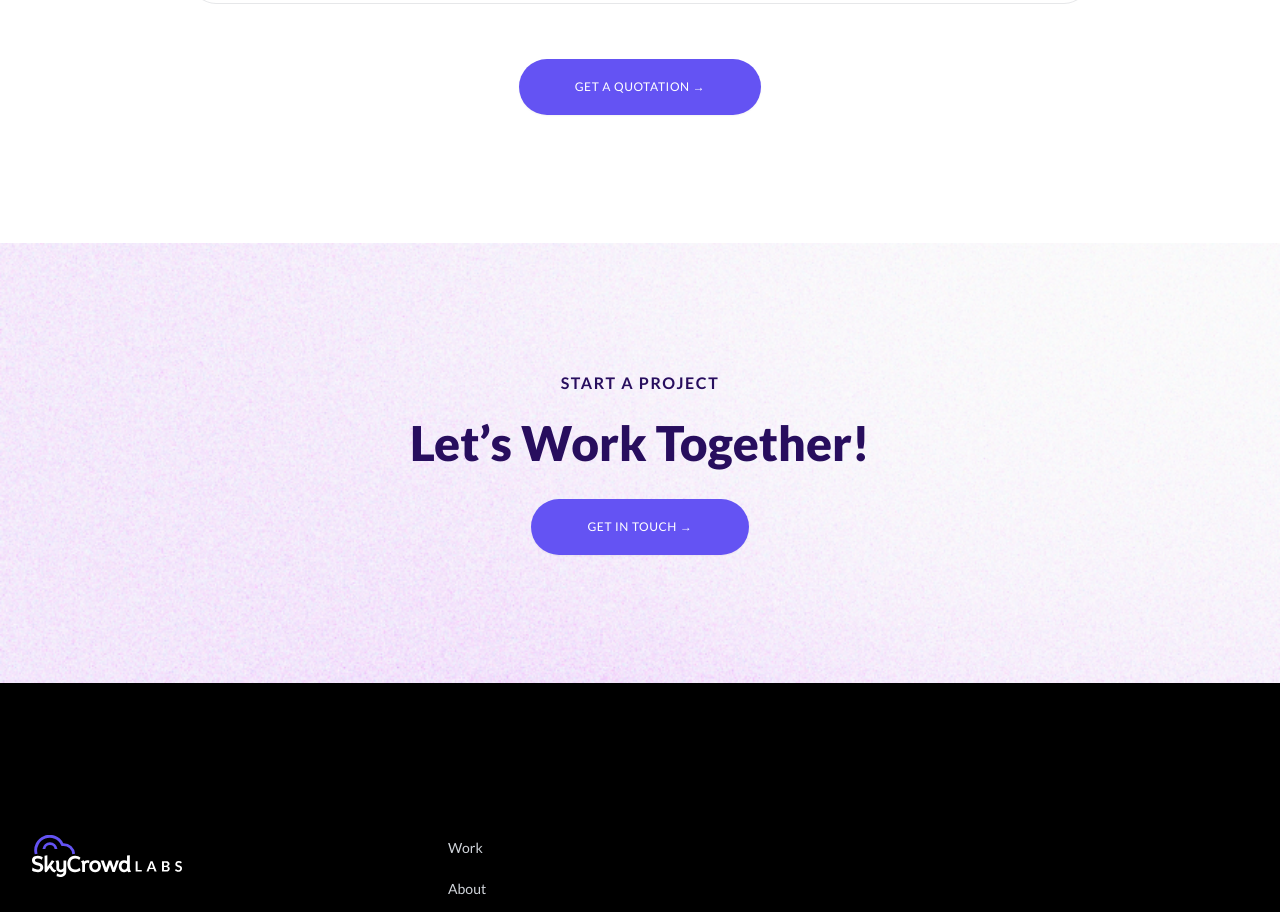
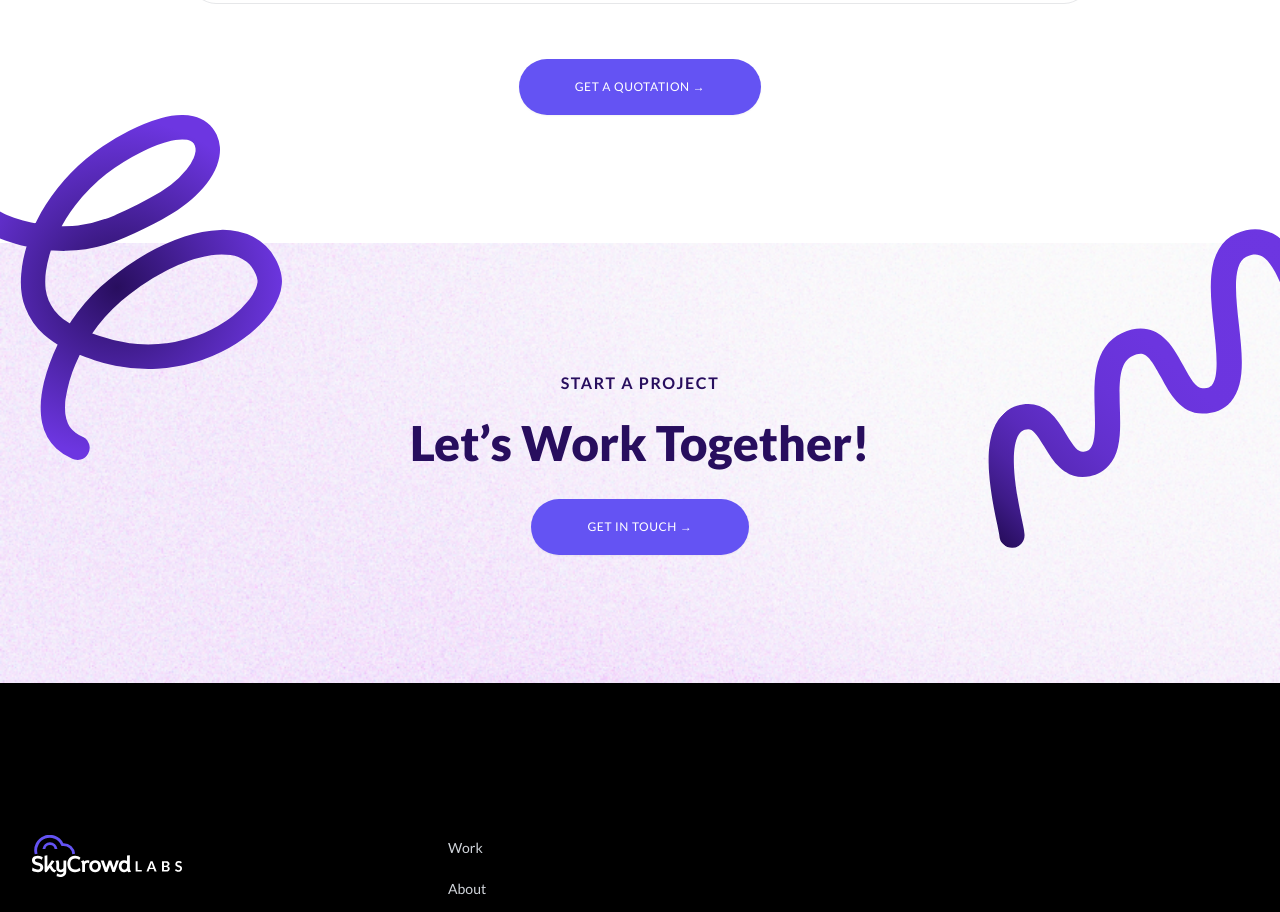
Before and after one commit to SkyCrowdLabs/landing-page, a Next.js app: page / in a window 1280 px wide. Shown: the part 3084-3996 px from the top of the page. Built offline with nearby package versions, Linux system fonts and the light colour scheme.

Commit message:
Add more squigglies

```diff
--- a/src/app/sections/GetInTouch.tsx
+++ b/src/app/sections/GetInTouch.tsx
@@ -5,7 +5,21 @@ import Button from '../components/Button';
 
 const GetInTouch = () => {
   return (
-    <div className="bg-white bg-hero-pattern bg-cover px-6 py-24 sm:py-32 lg:px-8">
+    <div className="relative bg-white bg-hero-pattern bg-cover px-6 py-24 sm:py-32 lg:px-8">
+      <Image
+        src="/squiggly-7.svg"
+        alt="squiggly graphics"
+        height={320}
+        width={330}
+        className="absolute -left-12 -top-32"
+      />
+      <Image
+        src="/squiggly-1.svg"
+        alt="squiggly graphics"
+        height={320}
+        width={330}
+        className="absolute -right-12 top-20 -rotate-[45deg] scale-125"
+      />
       <div className="mx-auto max-w-4xl text-center">
         <SectionTitle title={'Start a project'} />
         <SectionHeader header={'Let’s Work Together!'} />
```
